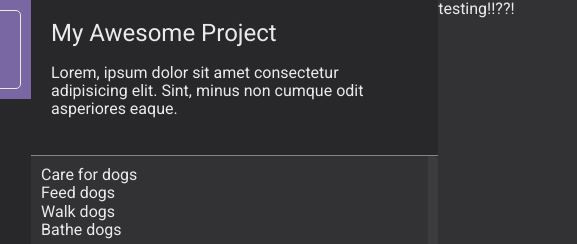
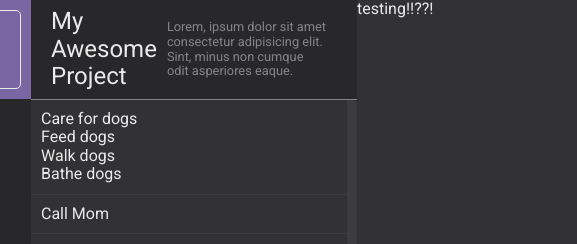
Before and after one commit to ginahend94/diddit, a website built with webpack: page src/mockup-clean.html in a window 1280 px wide. Shown: the top 244 px of the page, 169-746 px from the left. Built offline with nearby package versions, Linux system fonts and the light colour scheme.

Commit message:
Style main header

```diff
--- a/src/TO DO.txt
+++ b/src/TO DO.txt
@@ -11,10 +11,11 @@
 create context menu
 add emoji picker
 make side of sidebar draggable
-style header
+show full project title on hover if text is overflowing
 
 
 
 DONE
 style sidebar
 style buttons
+style header
--- a/src/mockup-clean.html
+++ b/src/mockup-clean.html
@@ -79,14 +79,11 @@
     </nav>
     <main>
         <header>
-            <div class="main-container">
-                <section class="active-project-info">
-                    <h2>My Awesome Project</h2>
-                    <p class="active-project-description">Lorem, ipsum dolor sit amet consectetur adipisicing elit.
-                        Sint,
-                        minus
-                        non cumque odit asperiores eaque.</p>
-                </section>
+            <h2>My Awesome Project</h2>
+            <p class="active-project-description">Lorem, ipsum dolor sit amet consectetur adipisicing elit.
+                Sint,
+                minus
+                non cumque odit asperiores eaque.</p>
         </header>
         <div class="to-do-list-container">
             <ul class="to-do-list" id="1">
--- a/src/style-clean.css
+++ b/src/style-clean.css
@@ -64,22 +64,6 @@
     justify-self: center;
 }
 
-/* .active-project-info {
-    justify-self: start;
-    display: flex;
-    align-items: center;
-    gap:10px;
-    padding: 10px;
-}
-
-.active-project-description {
-    font-size: var(--smaller-text);
-    max-width: 40ch;
-    color: rgb(var(--grayed-text-color));
-    background-color: rgb(var(--secondary-color));
-    padding: 10px;
-    border-radius: 5px;
-} */
 
 /* SIDEBAR  */
 
@@ -97,7 +81,7 @@
 
 nav header {
     display: flex;
-    justify-content: end;
+    justify-content: center;
     align-items: center;
     background-color: rgb(var(--accent-color));
     padding: var(--padding);
@@ -190,3 +174,31 @@
 .settings-menu li:active {
     color: rgb(var(--accent-color));
 }
+
+/* MAIN */
+
+main {
+    flex: auto;
+}
+
+main header {
+    background-color: rgb(var(--accent-color));
+    height: 100px;
+    padding: var(--padding);
+    display: flex;
+    justify-content: space-around;
+    align-items: center;
+}
+
+h2 {
+    margin: 0;
+}
+
+.active-project-description {
+    font-size: var(--smaller-text);
+    max-width: 40ch;
+    color: rgb(var(--grayed-text-color));
+    background-color: rgb(var(--secondary-color));
+    padding: 10px;
+    border-radius: 5px;
+}
```
